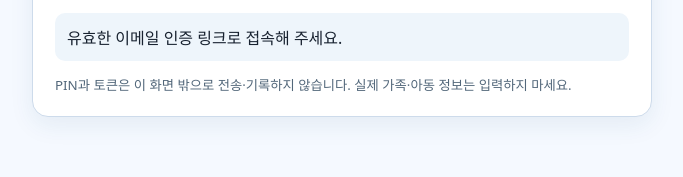
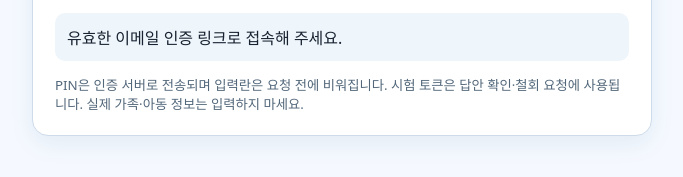
Before and after one commit to jinbh99-arch/jinbh99-arch.github.io, a plain HTML site: page level-qa-manual-copy-only/index.html in a window 1280 px wide. Shown: the part 159-336 px from the top of the page, without its empty margins (298-981 px from the left). Drawn offline with Linux system fonts and the light colour scheme.

Commit message:
qa: correct PIN and token transmission notice in isolated manual

```diff
--- a/level-qa-manual-copy-only/index.html
+++ b/level-qa-manual-copy-only/index.html
@@ -30,7 +30,7 @@ small{display:block;margin-top:14px;color:#52677a}
 <button id="answer" type="button" hidden>승인된 QA 답안 조회</button>
 <button id="revoke" type="button" hidden>시험 토큰 즉시 철회</button>
 <div id="status" role="status" aria-live="polite">메일 링크를 확인하고 있습니다…</div>
-<small>PIN과 토큰은 이 화면 밖으로 전송·기록하지 않습니다. 실제 가족·아동 정보는 입력하지 마세요.</small>
+<small>PIN은 인증 서버로 전송되며 입력란은 요청 전에 비워집니다. 시험 토큰은 답안 확인·철회 요청에 사용됩니다. 실제 가족·아동 정보는 입력하지 마세요.</small>
 </main>
 <script>
 const API='https://fadbjjibrckqdelxhcjv.supabase.co/functions/v1/level-parent-auth/';
```
